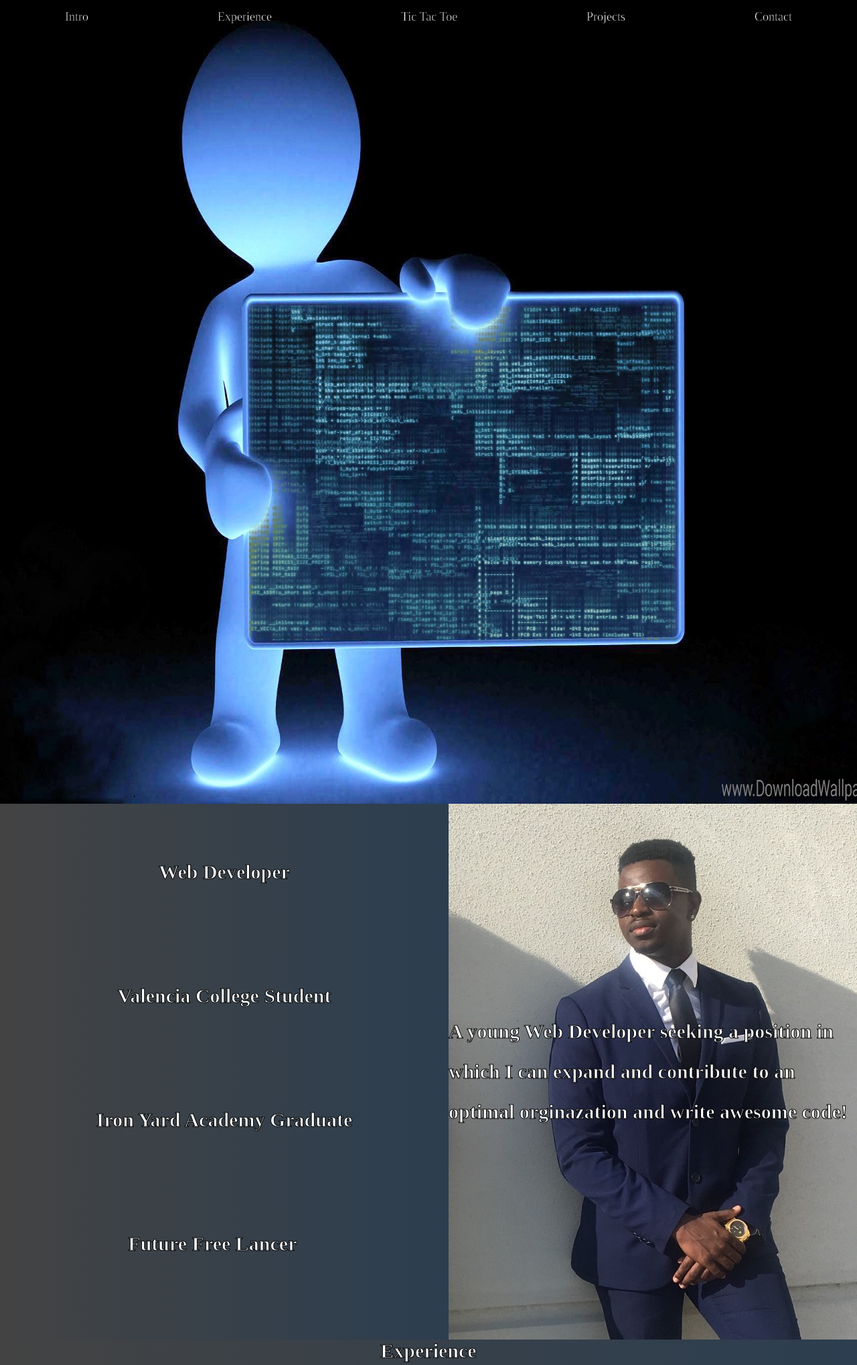
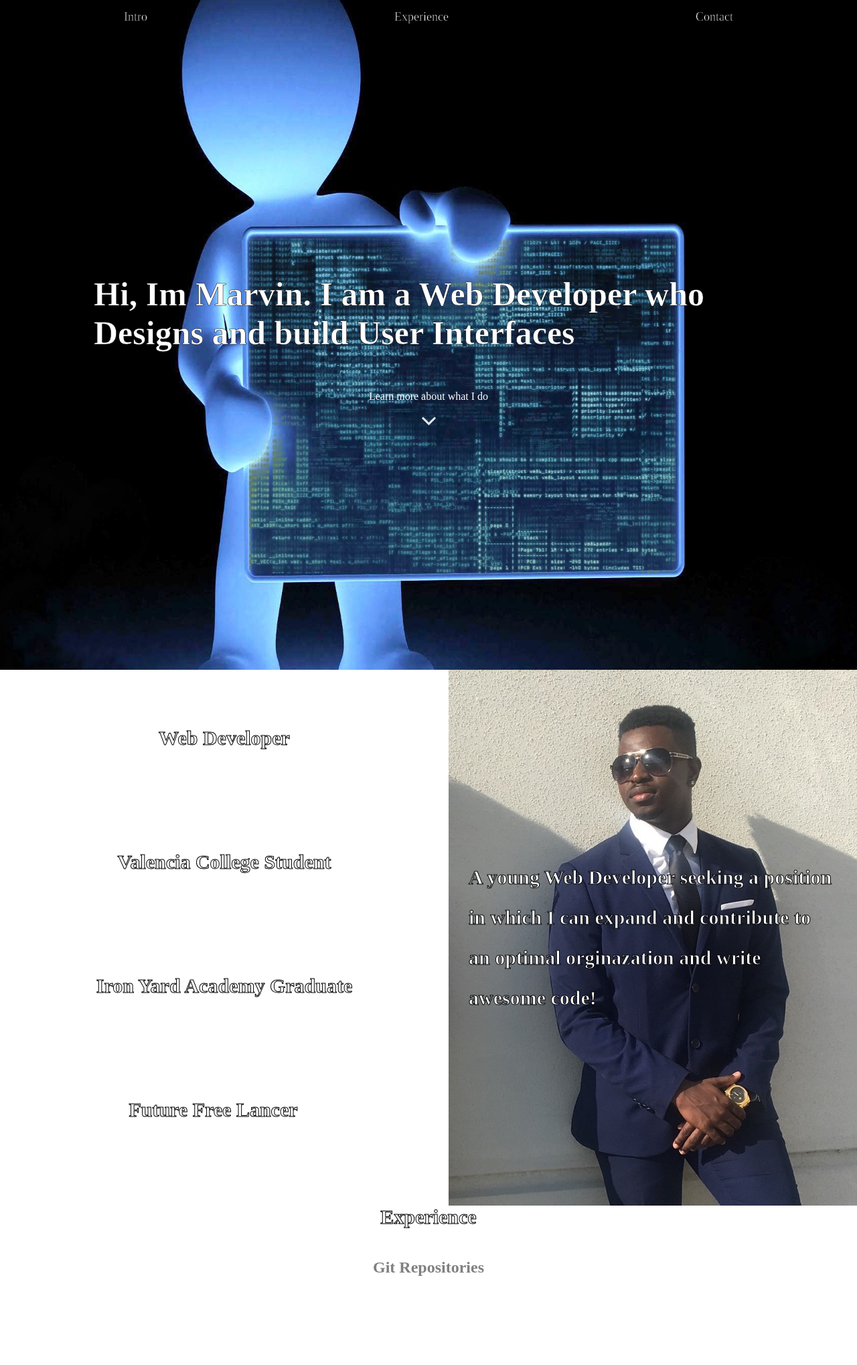
Before and after one commit to Filusmarvin/Filusmarvin.github.io, a PHP site: page / in a window 1280 px wide. Shown: the top 2038 px of the page at 67% size. Run offline with PHP 8.4, Linux system fonts and the light colour scheme; some libraries are stand-ins or nearby versions.

Commit message:
added the second image

```diff
--- a/Css.css
+++ b/Css.css
@@ -1,5 +1,5 @@
 html{
-	background: linear-gradient(to right, #434343, #2c3e50);
+	color: grey;
 }
 
 body{
@@ -9,7 +9,7 @@
 	height:100%;
 	position: absolute;
 	background: linear-gradient(to right, #434343, #2c3e50);
-	color:white;
+	color:;
 }
 a:visited{
 	color: black;
@@ -30,31 +30,55 @@
 
 header{
 	display: flex;
-	flex-direction: row;
+	flex-direction: column;
+	align-content: center;
+	align-items: center;
+	justify-content: center;
 	width: 100%;
-	height: 1200px;
+	height: 1000px;
 	background-color: #304352;
 }
 
 header a {
-	color: white;
+	/*color: white;*/
 	-webkit-text-stroke: 0.5px #000000;
 	-webkit-text-fill-color: #FFFFFF;
 }
 header a:visited {
-	color: white;
+	/*color: white;*/
 	-webkit-text-stroke: 0.5px #000000;
 	-webkit-text-fill-color: #FFFFFF;
 }
 header a:focus {
-	color: white;
+	/*color: white;*/
 	-webkit-text-stroke: 0.5px #000000;
 	-webkit-text-fill-color: #FFFFFF;
 }
 header a:hover {
-	color: white;
+	/*color: white;*/
 	-webkit-text-stroke: 0.5px #000000;
 	-webkit-text-fill-color: #FFFFFF;
+}
+
+header button{
+	width: 200px;
+	height:100px;
+	border-radius: 5px;
+	background-color: inherit;
+	border: 0px;
+	/*color: white;*/
+	-webkit-text-stroke: 0.5px #000000;
+	-webkit-text-fill-color: #FFFFFF;
+}
+
+.dwnArrow{
+	width: 12px;
+	height: 12px;
+	border-left: 3px solid white;
+	border-bottom:3px solid white;
+	transform: rotate(-45deg);
+	animation: dwnArrow 2s infinite;
+	/*animation-duration: infinite;*/
 }
 /*1900*/
 
@@ -70,7 +94,6 @@
 	background-repeat: no-repeat;
     background-position: center;
     background-size: 1440px 1200px;
-    /*width: 1440px;*/
 }
 
 .back3{
@@ -93,6 +116,7 @@
 	flex-direction: row;
 	justify-content: space-around;
 	align-items: center;
+	top:0px;
 	width:100%;
 	height:50px;
 	font-size: 18px;
@@ -106,6 +130,13 @@
 	height: 800px;
 }
 
+.hi{
+	font-size: 50px;
+	width: 1000px;
+	-webkit-text-stroke: 0.5px #000000;
+	-webkit-text-fill-color: #FFFFFF;
+}
+
 .sect-one-left{
 	display: flex;
 	flex-direction: column;
@@ -114,7 +145,7 @@
 	padding:30px;
 	width: 50%;
 	height: 740px;
-	background: linear-gradient(to right, #434343, #2c3e50);
+	/*background: linear-gradient(to right, #434343, #2c3e50);*/
 }
 
 .list{
@@ -150,6 +181,7 @@
 	line-height: 200%;
 	-webkit-text-stroke: 1.0px #000000;
 	-webkit-text-fill-color: #FFFFFF;
+	padding: 30px;
 }
 
 .dev{
@@ -178,7 +210,7 @@
 }
 
 #sect-two{
-	background: linear-gradient(to right, #434343, #2c3e50);
+	/*background: linear-gradient(to right, #434343, #2c3e50);*/
 }
 
 #experience{
@@ -186,6 +218,7 @@
 	margin-top: 0px;
 	text-align: center;
 	font-size: 30px;
+	/*height: 500px;*/
 	-webkit-text-stroke: 1.0px #000000;
 	-webkit-text-fill-color: #FFFFFF;
 }
--- a/css-animations.css
+++ b/css-animations.css
@@ -43,6 +43,21 @@
 	}
 	100%{
 		transform: translateY(300px);
+		opacity: 0.1;
+	}
+}
+
+@keyframes dwnArrow {
+	0%{
+		/*transform: translateY(0px);*/
+		opacity: 0.1;
+	}
+	50%{
+		/*transform: translateY(50px);*/
+		opacity: 1;
+	}
+	100%{
+		/*transform: translateY(100px);*/
 		opacity: 0.1;
 	}
 }
@@ -94,6 +109,17 @@
 	}
 }
 
+@keyframes slideDos {
+	0% {
+		left: -800px;
+		top:-60px;
+	}
+	100% {
+		left:0px;
+		top:0px;
+	}
+}
+
 @keyframes upDown1 {
 	0% {
 		height: 0px;
--- a/experience.css
+++ b/experience.css
@@ -18,9 +18,11 @@
 .git-examples{
 	display: flex;
 	flex-direction: row;
-	justify-content: center;
+	justify-content: space-around;
 	align-items: center;
 	text-align: center;
+	height: 600px;
+	width: 100%;
 }
 
 .gitpics{
@@ -36,11 +38,17 @@
 	transition: all 2s;
 }
 
+
 .redux{
 	background-image: url("./images/Reduxtagram.png");
 	background-size: 400px 400px;
 	background-position: center;
 	background-repeat: no-repeat;
+}
+
+.redux-splur{
+	width: 500px;
+	font-size: 20px;
 }
 
 .React-tac-toe{
@@ -62,6 +70,7 @@
 	flex-direction: column;
 	height: 300px;
 	justify-content: space-between;
+	font-size: 20px;
 
 }
 
@@ -118,9 +127,15 @@
 	width: 30px;
 }
 
-.gitAni{
+.gitAni1{
 	position: relative;
 	animation-name: slideUno;
+	animation-duration: 3s;
+}
+
+.gitAni2{
+	position: relative;
+	animation-name: slideDos;
 	animation-duration: 3s;
 }
 
--- a/index.html
+++ b/index.html
@@ -14,10 +14,12 @@
 		<nav class="nav-header">
 			<a href="#sect-one" class="hvr-grow">Intro</a>
 			<a href="#sect-two" class="hvr-grow"> Experience</a>
-			<a href="#tic-tac-toe" class="hvr-grow">Tic Tac Toe</a>
-			<a href="#sect-four" class="hvr-grow"> Projects </a>
-			<a href="#sect-five" class="hvr-grow"> Contact </a>
+			<a href="#sect-three" class="hvr-grow"> Contact </a>
 		</nav>
+
+		<h2 class="hi"> Hi, Im Marvin. I am a Web Developer who Designs and build User Interfaces </h2>
+		<p style="color: white"> Learn more about what I do </p>
+		<div class="dwnArrow"></div>
 	</header>
 	<section id="sect-one">
 		<div class="sect-one-left">
@@ -44,13 +46,27 @@
 			<div class="git-repo">
 				<h2> Git Repositories </h2>
 				<div class="git-examples">
-					<a class="repo-img" href=""> <div class="redux gitpics"> </div> </a>
-					<a class="repo-img" href=""> <div class="React-tac-toe gitpics" > </div> </a>
-					<a class="repo-img" href=""> <div class="Datenight gitpics" > </div> </a>
+					<a class="repo-img-uno" href=""> <div class="Datenight gitpics"> </div> </a>
+					<div>
+						<h1> Date Night </h1>
+						<p class="redux-splur"> "This is a React based dating app that also has dating activities that you can do with couples. With the help of Firebase, I was able to create my oen personal messenger app that is included in the app andn I am also implementing a tic-tac-toe game that can be played with two different players in real time or save the game and continue it later when you want. This helps people play with each other and talk to each other to help "break the ice" a little easier in my dating app. </p>
+					</div>
+					<!-- <a class="repo-img" href=""> <div class="React-tac-toe gitpics" > </div> </a>
+					<a class="repo-img" href=""> <div class="Datenight gitpics" > </div> </a> -->
+				</div>
+
+				<div class="git-examples">
+					<div>
+						<h1> Reduxtagram </h1>
+						<p class="redux-splur"> "This is a React based version of instagram known as Reduxtagram. It is also built using redux and has some of the basic features of adding likes and comments to pictures and being able to pull the information when needed." </p>
+					</div>
+					<a class="repo-img-dos" href=""> <div class="redux gitpics"> </div> </a>
+					<!-- <a class="repo-img" href=""> <div class="React-tac-toe gitpics" > </div> </a>
+					<a class="repo-img" href=""> <div class="Datenight gitpics" > </div> </a> -->
 				</div>
 			</div>
 			<div>
-				<h2> Skills learned at the Iron Yard Academy </h2>
+				<h2 style="text-align: center;"> Skills learned at the Iron Yard Academy </h2>
 				<div class="skills">
 					<div class="years">
 						<p>3</p>
@@ -103,13 +119,13 @@
 						<p>Wordpress</p>
 					</div>
 				</div>
-				<p> The Iron Yard Academy was a 12-week extensive and concentrated boot camp in which I learned a series of skills. We were sent home every night to with projects and a series of applications that we had to build and submit the next day. Every morning we had certain javascript functions in which we had to solve and figure out and create functions to answer the problem that would be in real job situations. Then we would spend the day learning a certain skill or code and also having to learn how to scour the internet to find extra resources to complete the homework assigment assigned to us. Ultimately the Iron Yard Academy did not only teach us how to code but gave me also the ability to learn different skills in a short period of time and to become independent with multiple skills. To see more work done at the Iron Yard Academy and apps that I built, you can visit <a href="https://github.com/Filusmarvin" class="hvr-grow" style="color:red">My Github Account </a>. </p>
+				<p style="padding: 20px;"> The Iron Yard Academy was a 12-week extensive and concentrated boot camp in which I learned a series of skills. We were sent home every night to with projects and a series of applications that we had to build and submit the next day. Every morning we had certain javascript functions in which we had to solve and figure out and create functions to answer the problem that would be in real job situations. Then we would spend the day learning a certain skill or code and also having to learn how to scour the internet to find extra resources to complete the homework assigment assigned to us. Ultimately the Iron Yard Academy did not only teach us how to code but gave me also the ability to learn different skills in a short period of time and to become independent with multiple skills. To see more work done at the Iron Yard Academy and apps that I built, you can visit <a href="https://github.com/Filusmarvin" class="hvr-grow" style="color:red">My Github Account </a>. </p>
 			</div>
 		</div>
 	</section>
 
-	<!-- <section id="sect-three">
-		<div class="sect-">
+	<section id="sect-three">
+		<div class="contact-me">
 
 		</div>
 	</section>
@@ -118,9 +134,9 @@
 		<div class="sect-">
 
 		</div>
-	</section> -->
+	</section>
 
-	<section id="tic-tac-toe">
+	<!-- <section id="tic-tac-toe">
 		<header class="tic-header">
 			<form class="sign-in" onsubmit="logIn(event)">
 				<h3> Sign in to keep track of your record and score. </h3>
@@ -166,7 +182,7 @@
 				<div class="box box9" value="9"></div>
 			</div>
 		</div>
-	</section>
+	</section> -->
 
 	<!-- The scroll down arrow -->
 	<div class="center">
@@ -179,7 +195,7 @@
 
 	<script src="https://ajax.aspnetcdn.com/ajax/jQuery/jquery-3.2.1.min.js"></script>
 	<script type="text/javascript" src="javascript.js"></script>
-	<script type="text/javascript" src="tic-tac-toe.js"></script>
+	<!-- <script type="text/javascript" src="tic-tac-toe.js"></script> -->
 	<script src="https://www.gstatic.com/firebasejs/4.9.0/firebase.js"></script>
 	<script>
 	  // Initialize Firebase
--- a/javascript.js
+++ b/javascript.js
@@ -84,16 +84,21 @@
 })
 // animation for the experience section
 $(window).scroll(function () {
-	if (pageYOffset>1500) {
-		$('.repo-img').show();
-		$('.repo-img').addClass('gitAni');
+	if (pageYOffset>1200) {
+		$('.repo-img-uno').show();
+		$('.repo-img-uno').addClass('gitAni1');
 	}
-	if (pageYOffset< 1000) {
-		$('.repo-img').hide();
+	if (pageYOffset>1900) {
+		$('.repo-img-dos').show();
+		$('.repo-img-dos').addClass('gitAni2');
+	}
+	if (pageYOffset< 800) {
+		$('.repo-img-uno').hide();
+		$('.repo-img-dos').hide();
 	}
 
 	//animation for the skills bars
-	if (pageYOffset> 2175) {
+	if (pageYOffset> 2075) {
 		$('.skill1').addClass('upDown1');
 		$('.skill2').addClass('upDown2');
 	}
```
